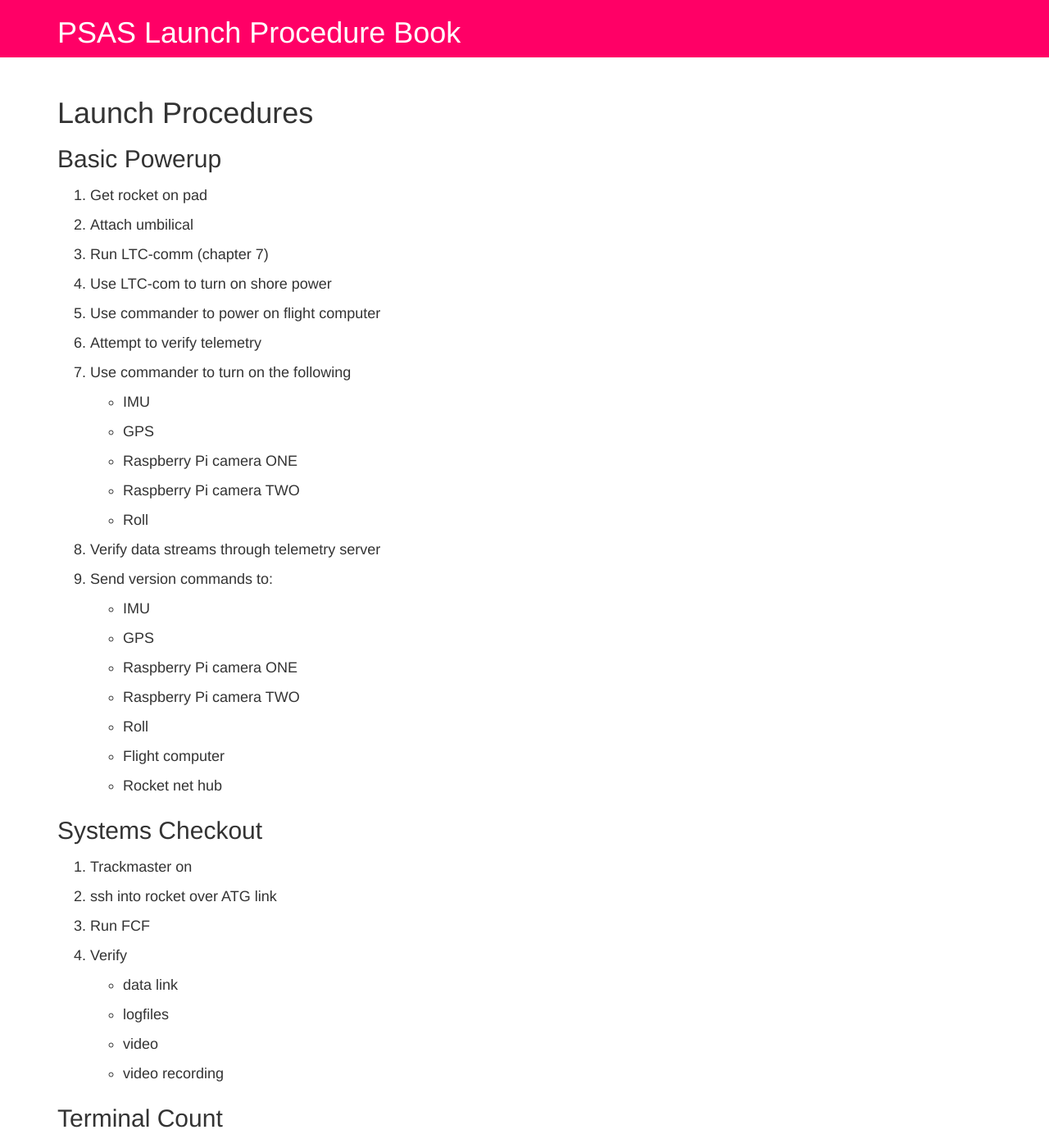
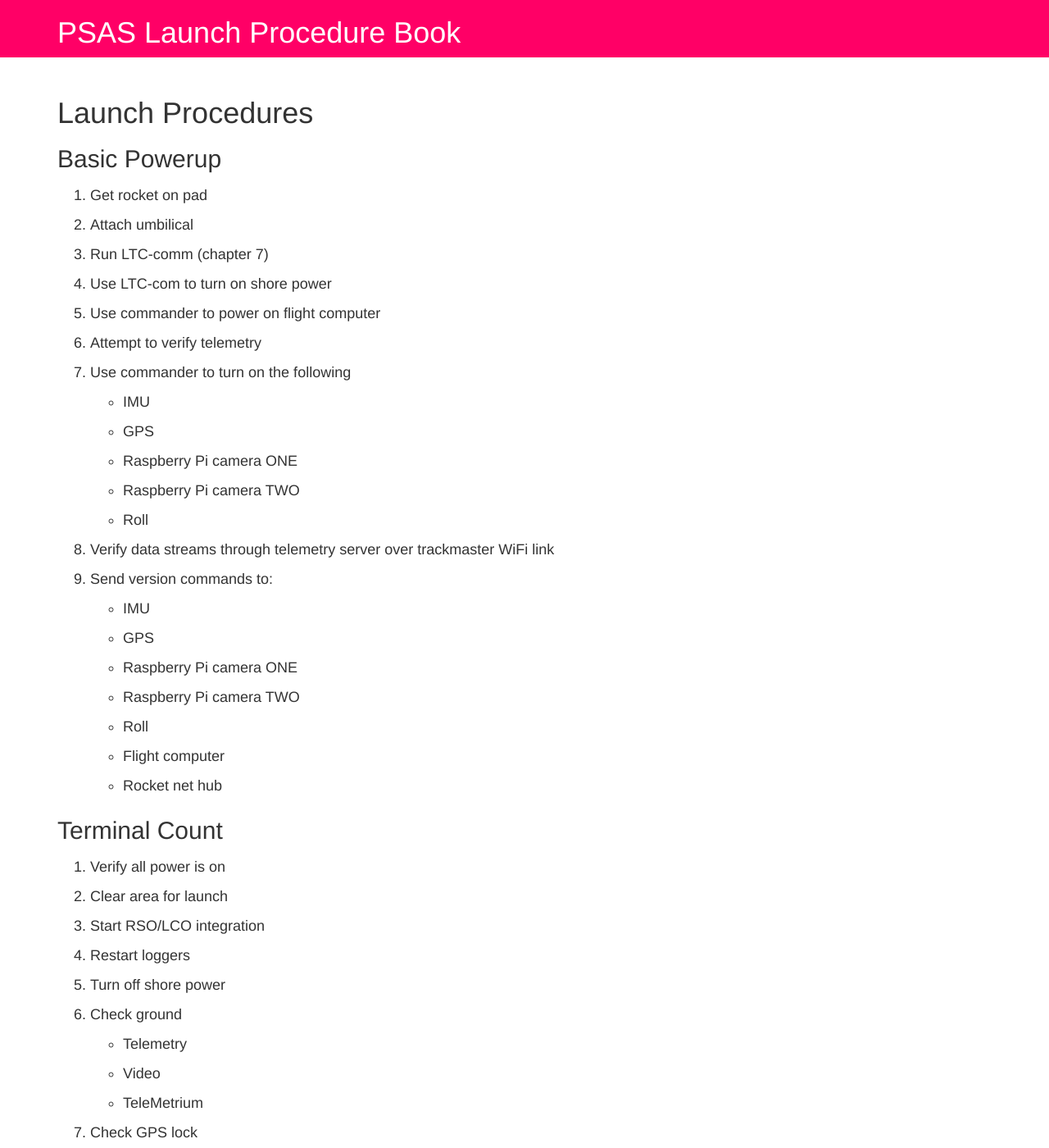
Before and after one commit to psas/procedure-book, a Jekyll site: the page built from 08-Launch.markdown, in a window 1280 px wide and 1400 px high. Shown: the whole window at 82% size. Built offline with Jekyll 4.4.1, drawn with Linux system fonts in a browser that asks for light colours.

Commit message:
update from practice run

```diff
--- a/08-Launch.markdown
+++ b/08-Launch.markdown
@@ -19,7 +19,8 @@
      * Raspberry Pi camera ONE
      * Raspberry Pi camera TWO
      * Roll
-  1. Verify data streams through telemetry server
+  1. Verify data streams through telemetry server over trackmaster WiFi
+     link
   1. Send version commands to:
      * IMU
      * GPS
@@ -29,17 +30,6 @@
      * Flight computer
      * Rocket net hub
 
-
-## Systems Checkout
-
- 1. Trackmaster on
- 1. ssh into rocket over ATG link
- 1. Run FCF
- 1. Verify
-    - data link
-    - logfiles
-    - video
-    - video recording
 
 ## Terminal Count
 
```
